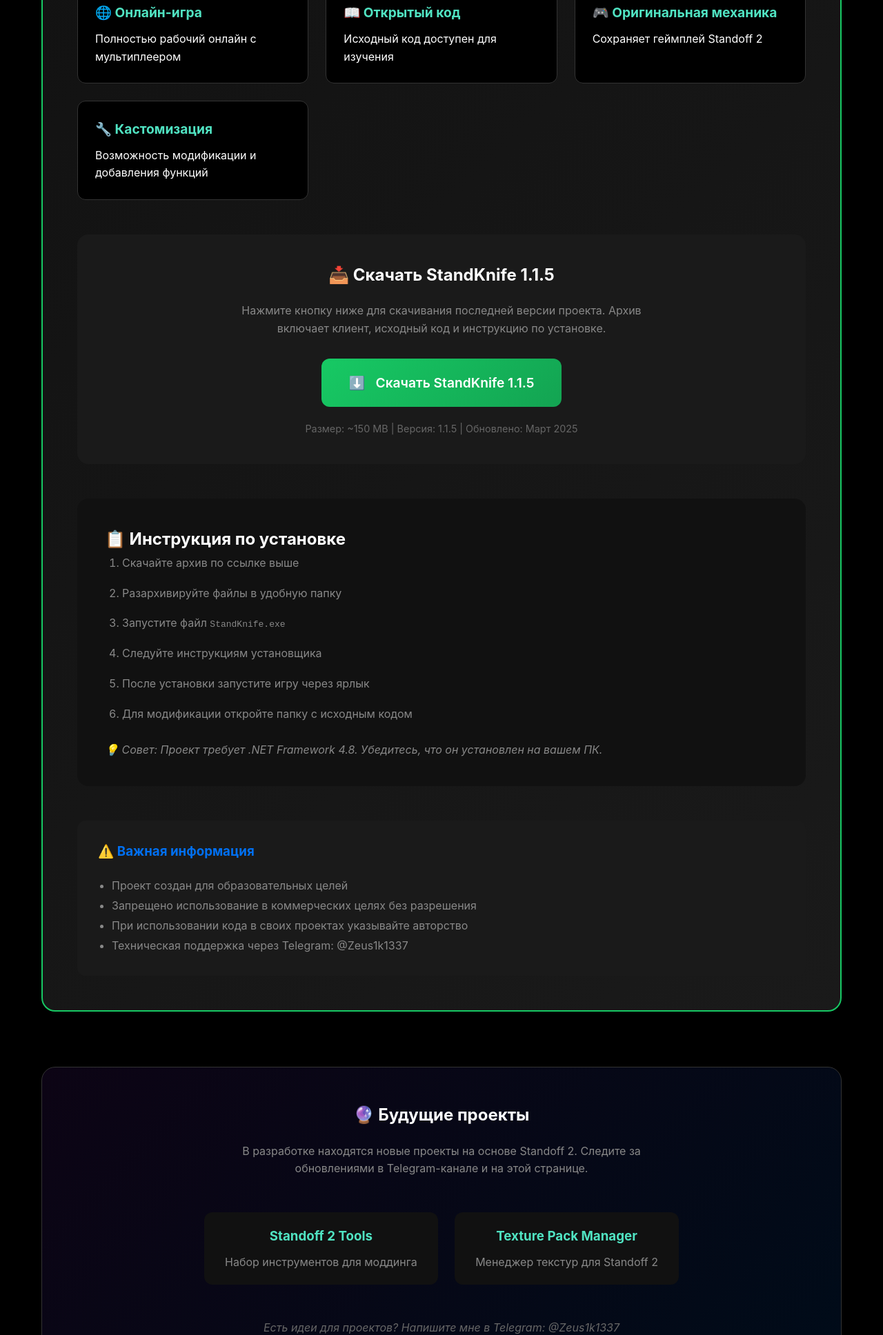
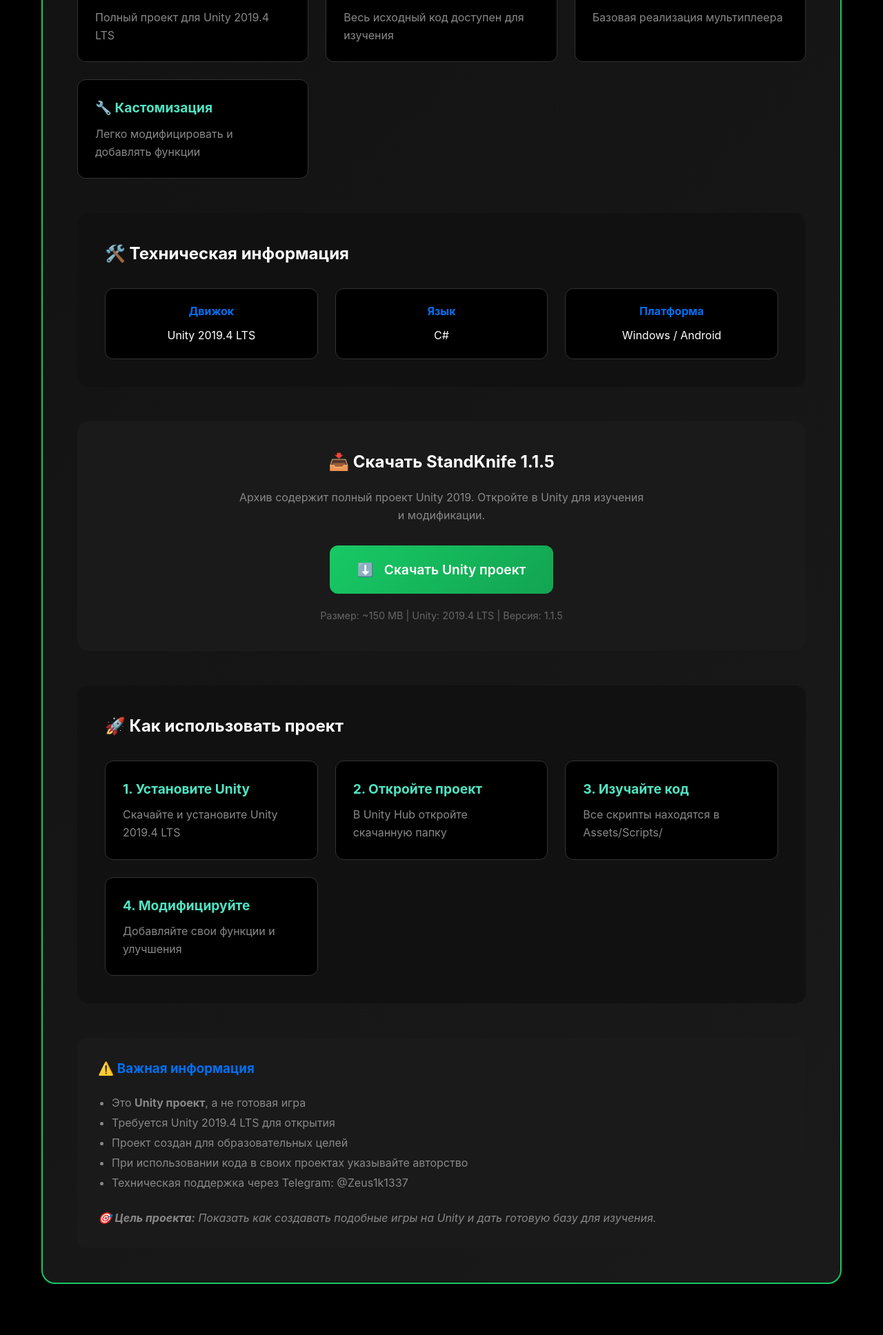
Before and after one commit to dergunovea12-afk/Archive_standoff, a plain HTML site: page projects.html in a window 1280 px wide. Shown: the part 864-2800 px from the top of the page at 69% size. Drawn offline with Linux system fonts and the light colour scheme; a script that the page names is missing.

Commit message:
Update projects.html

```diff
--- a/projects.html
+++ b/projects.html
@@ -4,7 +4,7 @@
     <meta charset="UTF-8">
     <meta name="viewport" content="width=device-width, initial-scale=1.0">
     <title>Мои проекты | Zeus1k - Archive Standoff 2</title>
-    <meta name="description" content="Мои проекты на основе Standoff 2: StandKnife 1.1.5 и другие. Исходный код, скачивание, информация">
+    <meta name="description" content="Мои проекты на основе Standoff 2: StandKnife 1.1.5 - Unity 2019 проект с исходным кодом">
     <link rel="stylesheet" href="styles/main.css">
     <style>
         .projects-container {
@@ -21,7 +21,7 @@
         }
 
         .project-main:before {
-            content: '⭐ ОСНОВНОЙ ПРОЕКТ';
+            content: '🔥 Unity 2019 ПРОЕКТ';
             position: absolute;
             top: -15px;
             left: 30px;
@@ -80,16 +80,22 @@
             border: 1px solid var(--border-color);
         }
 
-        .tag.online {
+        .tag.unity {
+            background: rgba(0, 112, 243, 0.2);
+            color: var(--accent-blue);
+            border-color: var(--accent-blue);
+        }
+
+        .tag.open-source {
             background: rgba(23, 201, 100, 0.2);
             color: var(--accent-green);
             border-color: var(--accent-green);
         }
 
-        .tag.open-source {
-            background: rgba(0, 112, 243, 0.2);
-            color: var(--accent-blue);
-            border-color: var(--accent-blue);
+        .tag.online {
+            background: rgba(255, 107, 53, 0.2);
+            color: var(--accent-orange);
+            border-color: var(--accent-orange);
         }
 
         .project-features {
@@ -114,6 +120,11 @@
             color: var(--accent-cyan);
             margin-bottom: 10px;
             font-size: 1.2rem;
+        }
+
+        .feature-item p {
+            color: var(--text-secondary);
+            line-height: 1.6;
         }
 
         .download-section {
@@ -144,30 +155,48 @@
             box-shadow: 0 10px 30px rgba(23, 201, 100, 0.3);
         }
 
-        .instructions {
+        .tech-info {
             background: var(--bg-secondary);
             border-radius: 16px;
             padding: 40px;
             margin: 50px 0;
         }
 
-        .instructions ol {
-            padding-left: 25px;
-            color: var(--text-secondary);
-            line-height: 1.8;
+        .tech-grid {
+            display: grid;
+            grid-template-columns: repeat(auto-fit, minmax(200px, 1fr));
+            gap: 25px;
+            margin-top: 30px;
         }
 
-        .instructions li {
-            margin-bottom: 15px;
+        .tech-item {
+            text-align: center;
+            padding: 20px;
+            background: var(--bg-primary);
+            border-radius: 12px;
+            border: 1px solid var(--border-color);
         }
 
-        .future-projects {
-            background: linear-gradient(135deg, rgba(121, 40, 202, 0.1) 0%, rgba(0, 112, 243, 0.1) 100%);
-            border-radius: 20px;
-            padding: 50px;
-            margin-top: 80px;
-            border: 1px solid var(--border-color);
+        .tech-item h4 {
+            color: var(--accent-blue);
+            margin-bottom: 10px;
+        }
+
+        .coming-soon {
             text-align: center;
+            padding: 80px 40px;
+        }
+
+        .coming-soon h2 {
+            color: var(--text-primary);
+            margin-bottom: 20px;
+        }
+
+        .coming-soon p {
+            color: var(--text-secondary);
+            max-width: 600px;
+            margin: 0 auto 40px;
+            line-height: 1.6;
         }
 
         @media (max-width: 768px) {
@@ -180,12 +209,11 @@
                 text-align: center;
             }
 
-            .features-grid {
+            .features-grid, .tech-grid {
                 grid-template-columns: 1fr;
             }
 
-            .download-section,
-            .instructions {
+            .download-section, .tech-info {
                 padding: 30px 20px;
             }
         }
@@ -208,7 +236,6 @@
     <main class="container">
         <div class="page-header">
             <h1>🚀 Мои проекты</h1>
-            <p>Проекты на основе Standoff 2 с исходным кодом</p>
         </div>
 
         <div class="projects-container">
@@ -218,12 +245,12 @@
                     <div class="project-icon">🔪</div>
                     <div class="project-info">
                         <h1>StandKnife</h1>
-                        <div class="project-version">Версия 1.1.5</div>
+                        <div class="project-version">Версия 1.1.5 | Unity 2019 Project</div>
                         <div class="project-tags">
-                            <span class="tag online">🌐 Онлайн</span>
+                            <span class="tag unity">🎮 Unity 2019</span>
                             <span class="tag open-source">📖 Исходный код</span>
-                            <span class="tag">🎮 Standoff 2 Based</span>
-                            <span class="tag">🔥 Активно развивается</span>
+                            <span class="tag online">🌐 Сетевая игра</span>
+                            <span class="tag">🔪 Standoff 2 Based</span>
                         </div>
                     </div>
                 </div>
@@ -231,95 +258,123 @@
                 <div class="project-description">
                     <h2>🎯 Описание проекта</h2>
                     <p style="color: var(--text-secondary); line-height: 1.8; margin-top: 20px;">
-                        StandKnife - это проект на основе Standoff 2 с полностью рабочим онлайн-режимом.
-                        Проект создан с нуля и включает в себя оригинальную механику игры с добавлением новых функций.
-                        Исходный код открыт для изучения и модификации.
+                        <strong>StandKnife</strong> - это проект на движке Unity 2019, созданный на основе механик Standoff 2.
+                        Это не готовая игра, а проект с открытым исходным кодом для изучения и модификации.
+                        Включает базовую механику стрельбы, передвижения и сетевой код.
                     </p>
                 </div>
 
                 <div class="project-features">
-                    <h2>✨ Особенности</h2>
+                    <h2>✨ Особенности проекта</h2>
                     <div class="features-grid">
                         <div class="feature-item">
-                            <h3>🌐 Онлайн-игра</h3>
-                            <p>Полностью рабочий онлайн с мультиплеером</p>
+                            <h3>🎮 Unity 2019</h3>
+                            <p>Полный проект для Unity 2019.4 LTS</p>
                         </div>
                         <div class="feature-item">
                             <h3>📖 Открытый код</h3>
-                            <p>Исходный код доступен для изучения</p>
+                            <p>Весь исходный код доступен для изучения</p>
                         </div>
                         <div class="feature-item">
-                            <h3>🎮 Оригинальная механика</h3>
-                            <p>Сохраняет геймплей Standoff 2</p>
+                            <h3>🌐 Сетевая игра</h3>
+                            <p>Базовая реализация мультиплеера</p>
                         </div>
                         <div class="feature-item">
                             <h3>🔧 Кастомизация</h3>
-                            <p>Возможность модификации и добавления функций</p>
+                            <p>Легко модифицировать и добавлять функции</p>
                         </div>
                     </div>
                 </div>
 
+                <!-- Техническая информация -->
+                <div class="tech-info fade-in">
+                    <h2>🛠️ Техническая информация</h2>
+                    <div class="tech-grid">
+                        <div class="tech-item">
+                            <h4>Движок</h4>
+                            <p>Unity 2019.4 LTS</p>
+                        </div>
+                        <div class="tech-item">
+                            <h4>Язык</h4>
+                            <p>C#</p>
+                        </div>
+                        <div class="tech-item">
+                            <h4>Платформа</h4>
+                            <p>Windows / Android</p>
+                        </div>
+                    </div>
+                </div>
+
+                <!-- Скачивание -->
                 <div class="download-section fade-in">
                     <h2>📥 Скачать StandKnife 1.1.5</h2>
                     <p style="color: var(--text-secondary); margin-top: 20px; max-width: 600px; margin-left: auto; margin-right: auto;">
-                        Нажмите кнопку ниже для скачивания последней версии проекта.
-                        Архив включает клиент, исходный код и инструкцию по установке.
+                        Архив содержит полный проект Unity 2019. Откройте в Unity для изучения и модификации.
                     </p>
                     <a href="https://go.linkify.ru/2E5F" class="download-btn" target="_blank">
                         <span>⬇️</span>
-                        <span>Скачать StandKnife 1.1.5</span>
+                        <span>Скачать Unity проект</span>
                     </a>
                     <p style="margin-top: 20px; color: var(--text-tertiary); font-size: 0.9rem;">
-                        Размер: ~150 MB | Версия: 1.1.5 | Обновлено: Март 2025
+                        Размер: ~150 MB | Unity: 2019.4 LTS | Версия: 1.1.5
                     </p>
                 </div>
 
-                <div class="instructions fade-in">
-                    <h2>📋 Инструкция по установке</h2>
-                    <ol>
-                        <li>Скачайте архив по ссылке выше</li>
-                        <li>Разархивируйте файлы в удобную папку</li>
-                        <li>Запустите файл <code>StandKnife.exe</code></li>
-                        <li>Следуйте инструкциям установщика</li>
-                        <li>После установки запустите игру через ярлык</li>
-                        <li>Для модификации откройте папку с исходным кодом</li>
-                    </ol>
-                    <p style="margin-top: 25px; color: var(--text-secondary); font-style: italic;">
-                        💡 Совет: Проект требует .NET Framework 4.8. Убедитесь, что он установлен на вашем ПК.
-                    </p>
+                <!-- Как использовать -->
+                <div class="tech-info fade-in">
+                    <h2>🚀 Как использовать проект</h2>
+                    <div class="features-grid" style="margin-top: 30px;">
+                        <div class="feature-item">
+                            <h3>1. Установите Unity</h3>
+                            <p>Скачайте и установите Unity 2019.4 LTS</p>
+                        </div>
+                        <div class="feature-item">
+                            <h3>2. Откройте проект</h3>
+                            <p>В Unity Hub откройте скачанную папку</p>
+                        </div>
+                        <div class="feature-item">
+                            <h3>3. Изучайте код</h3>
+                            <p>Все скрипты находятся в Assets/Scripts/</p>
+                        </div>
+                        <div class="feature-item">
+                            <h3>4. Модифицируйте</h3>
+                            <p>Добавляйте свои функции и улучшения</p>
+                        </div>
+                    </div>
                 </div>
 
+                <!-- Важная информация -->
                 <div style="margin-top: 50px; padding: 30px; background: var(--bg-tertiary); border-radius: 12px;">
                     <h3 style="color: var(--accent-blue); margin-bottom: 20px;">⚠️ Важная информация</h3>
                     <ul style="color: var(--text-secondary); line-height: 1.8; padding-left: 20px;">
+                        <li>Это <strong>Unity проект</strong>, а не готовая игра</li>
+                        <li>Требуется Unity 2019.4 LTS для открытия</li>
                         <li>Проект создан для образовательных целей</li>
-                        <li>Запрещено использование в коммерческих целях без разрешения</li>
                         <li>При использовании кода в своих проектах указывайте авторство</li>
                         <li>Техническая поддержка через Telegram: @Zeus1k1337</li>
                     </ul>
+                    <p style="margin-top: 25px; color: var(--text-secondary); font-style: italic;">
+                        🎯 <strong>Цель проекта:</strong> Показать как создавать подобные игры на Unity и дать готовую базу для изучения.
+                    </p>
                 </div>
             </section>
 
-            <!-- Будущие проекты -->
-            <section class="future-projects fade-in">
-                <h2>🔮 Будущие проекты</h2>
-                <p style="color: var(--text-secondary); margin-top: 20px; max-width: 600px; margin-left: auto; margin-right: auto;">
-                    В разработке находятся новые проекты на основе Standoff 2.
-                    Следите за обновлениями в Telegram-канале и на этой странице.
+            <!-- Скоро новые проекты -->
+            <section class="coming-soon fade-in">
+                <div style="font-size: 4rem; margin-bottom: 30px;">🔄</div>
+                <h2>Новые проекты в разработке</h2>
+                <p>
+                    В данный момент я работаю над новыми проектами на Unity.
+                    Следите за обновлениями в Telegram-канале или свяжитесь со мной для обсуждения идей.
                 </p>
-                <div style="margin-top: 40px;">
-                    <div style="display: inline-block; background: var(--bg-secondary); padding: 20px 30px; border-radius: 12px; margin: 10px;">
-                        <h3 style="color: var(--accent-cyan);">Standoff 2 Tools</h3>
-                        <p style="color: var(--text-secondary); margin-top: 10px;">Набор инструментов для моддинга</p>
-                    </div>
-                    <div style="display: inline-block; background: var(--bg-secondary); padding: 20px 30px; border-radius: 12px; margin: 10px;">
-                        <h3 style="color: var(--accent-cyan);">Texture Pack Manager</h3>
-                        <p style="color: var(--text-secondary); margin-top: 10px;">Менеджер текстур для Standoff 2</p>
-                    </div>
+                <div style="display: flex; gap: 20px; justify-content: center; flex-wrap: wrap; margin-top: 40px;">
+                    <a href="https://t.me/Zeus1k1337" class="btn btn-primary" target="_blank">
+                        💬 Предложить идею проекта
+                    </a>
+                    <a href="contacts.html" class="btn btn-success">
+                        🤝 Сотрудничество
+                    </a>
                 </div>
-                <p style="margin-top: 40px; color: var(--text-tertiary); font-style: italic;">
-                    Есть идеи для проектов? Напишите мне в Telegram: @Zeus1k1337
-                </p>
             </section>
         </div>
     </main>
@@ -327,8 +382,8 @@
     <footer class="footer">
         <div class="container">
             <p class="footer-text">
-                Zeus1k (@Zeus1k1337) © 2025 | Проекты на основе Standoff 2<br>
-                Начало пути: 6 ноября 2025
+                Zeus1k (@Zeus1k1337) © 2025 | Unity проекты на основе Standoff 2<br>
+                Начало пути: 6 ноября 2025 | StandKnife 1.1.5 - Unity 2019 Project
             </p>
             <div class="footer-links">
                 <a href="projects.html">Проекты</a>
```
